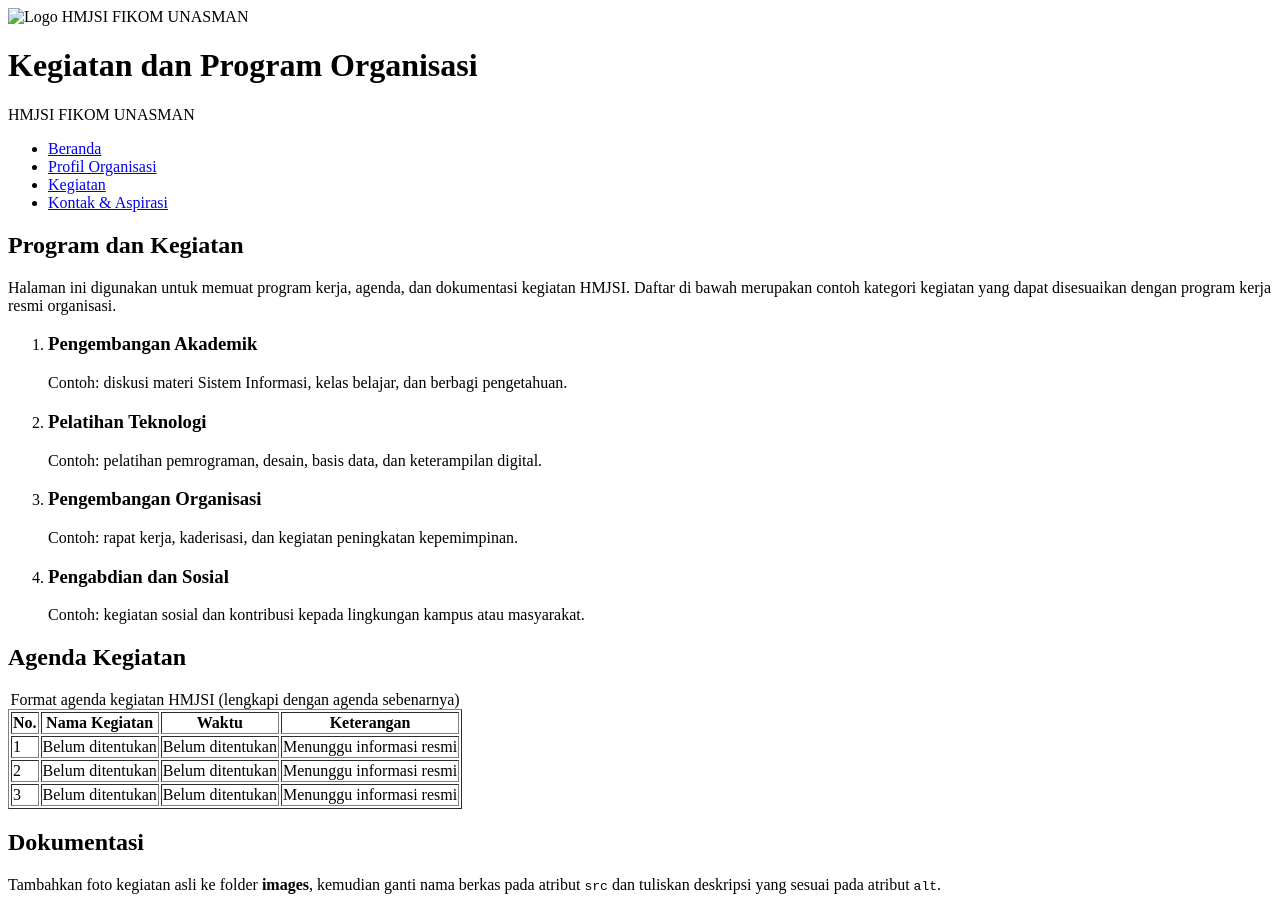
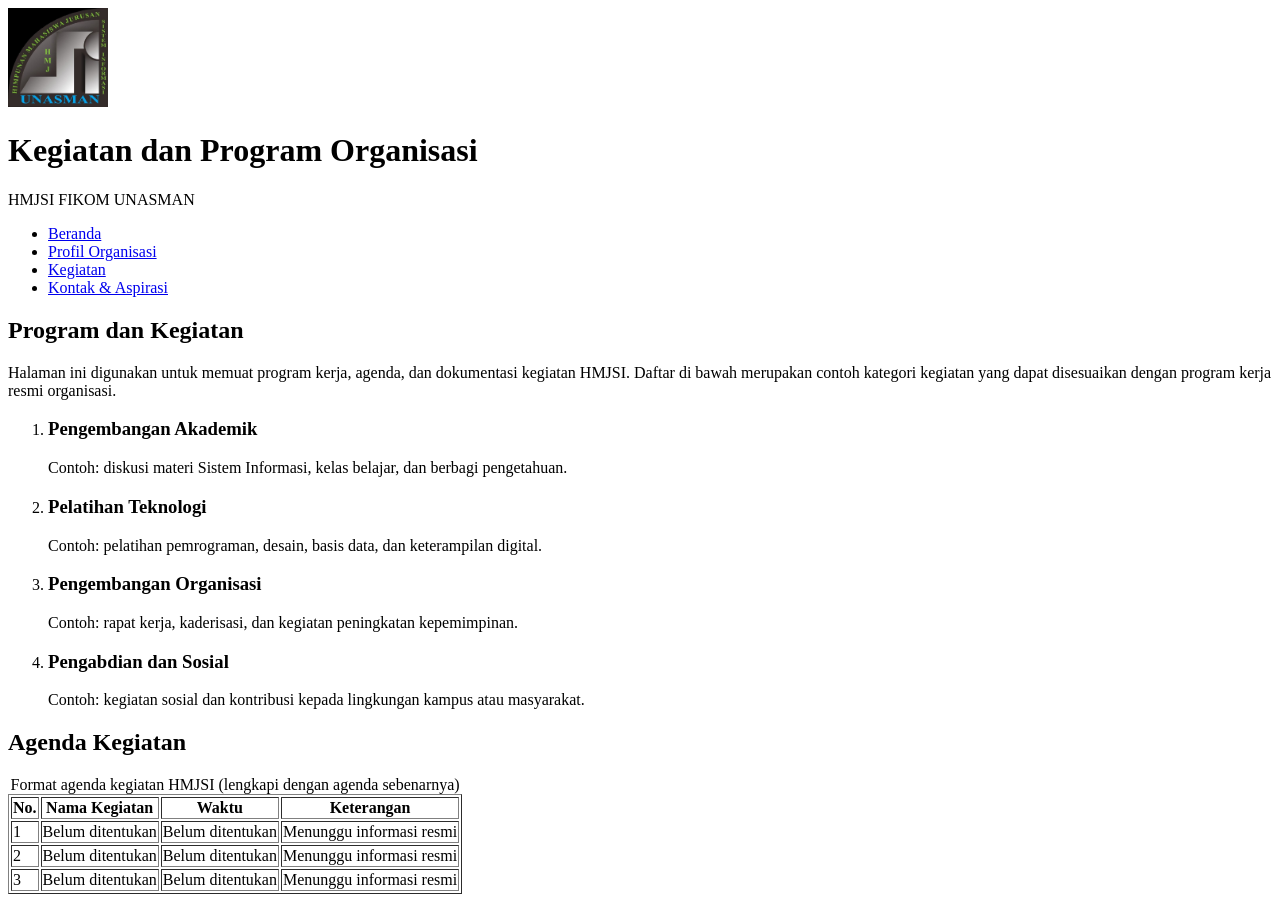
Before and after one commit to nadilaila678-svg/hmjsifikomunasman, a plain HTML site: page kegiatan.html in a window 1280 px wide. Shown: the top 897 px of the page. Drawn offline with Linux system fonts and the light colour scheme.

Commit message:
Update logo image source in kegiatan.html

```diff
--- a/kegiatan.html
+++ b/kegiatan.html
@@ -8,7 +8,7 @@
 </head>
 <body>
     <header>
-        <img src="images/logo-hmjsi.png" alt="Logo HMJSI FIKOM UNASMAN" width="100">
+        <img src="images/Logo HMJSI.jpeg" alt="Logo HMJSI FIKOM UNASMAN" width="100">
         <h1>Kegiatan dan Program Organisasi</h1>
         <p>HMJSI FIKOM UNASMAN</p>
     </header>
```
